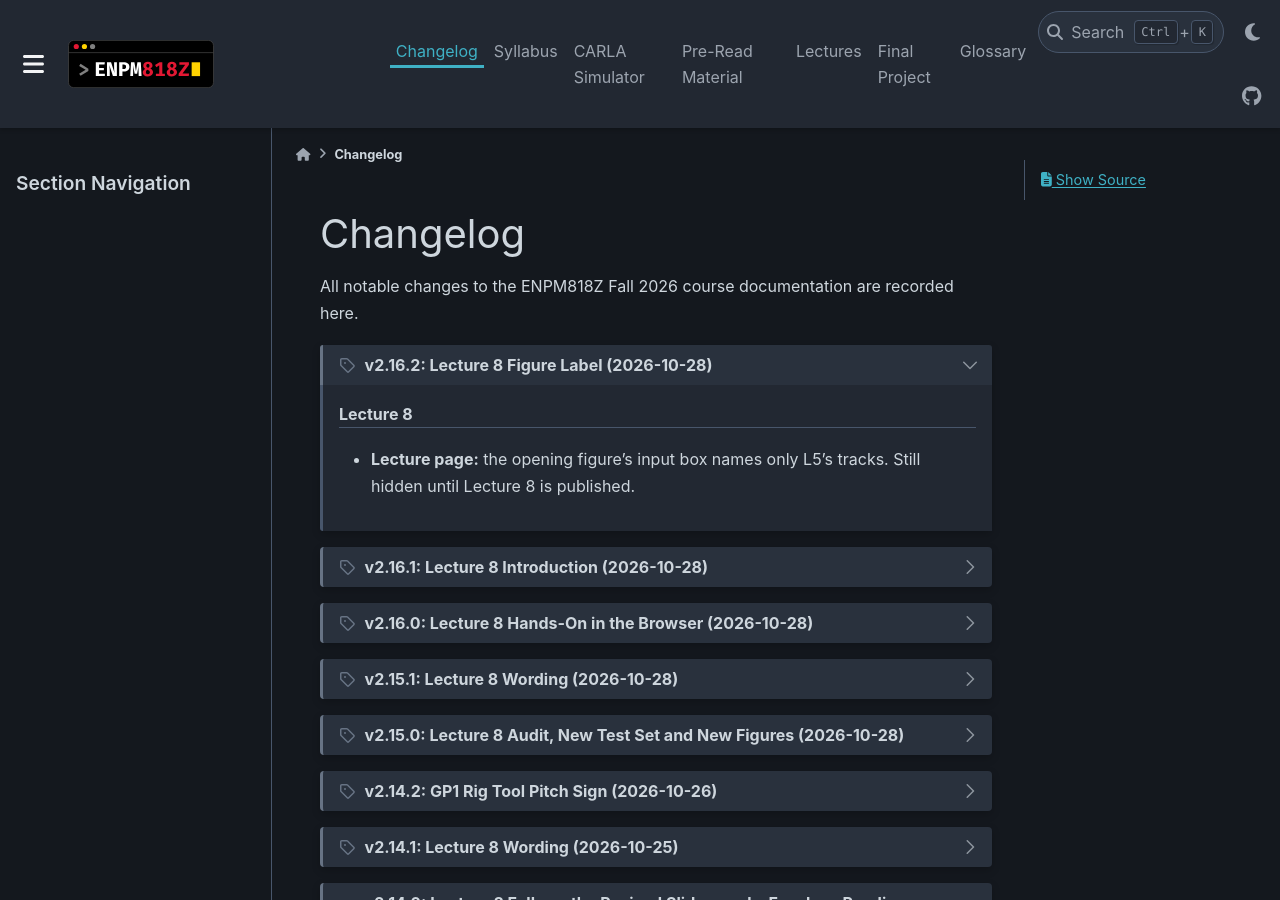
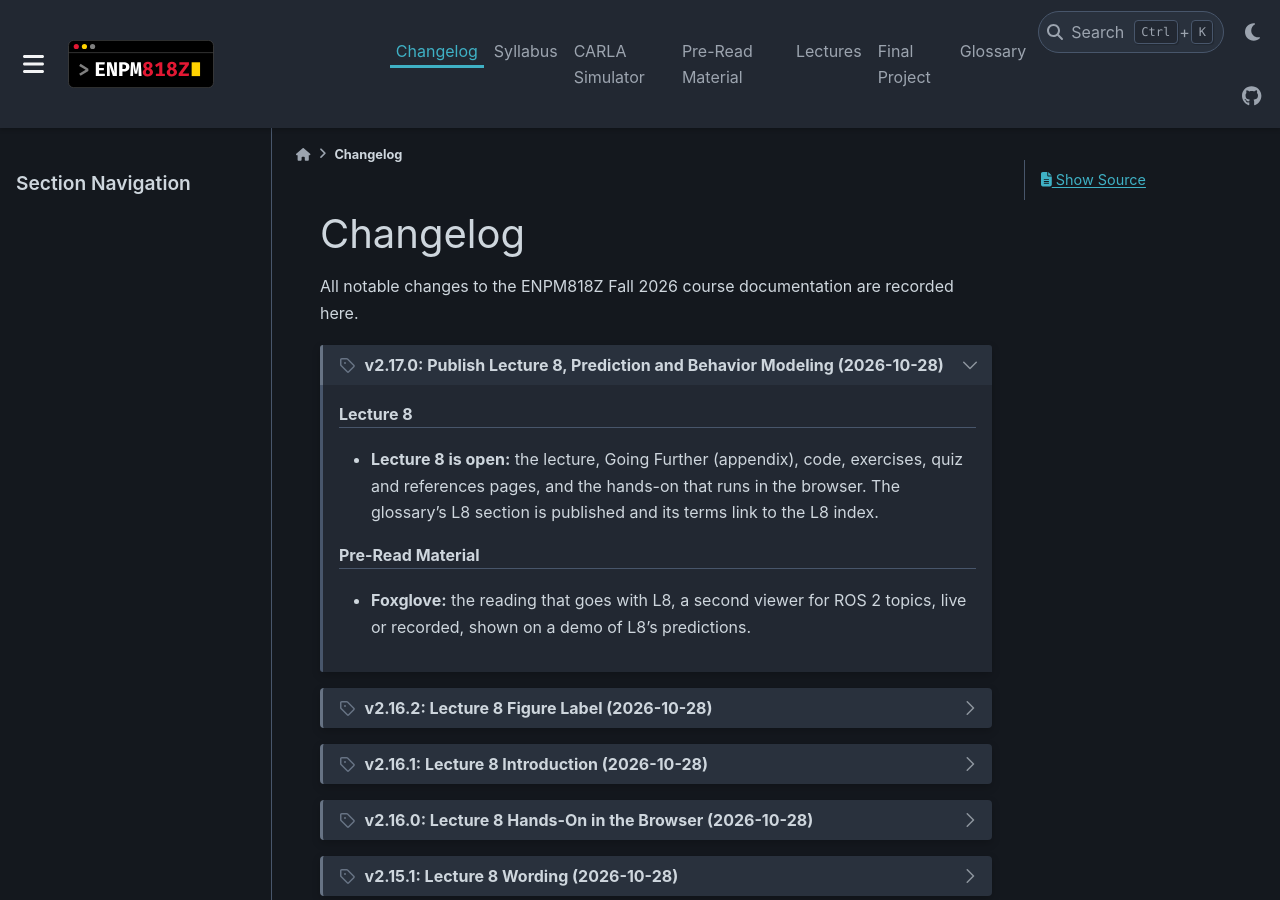
Before and after one commit to zeidk/enpm818z-fall-2026-docs, a Sphinx documentation site: the page built from docs/source/changelog/changelog.rst, in a window 1280 px wide and 900 px high. Built offline with Sphinx 7.4.7 and the PyData theme 0.15.4, drawn with Linux system fonts in a browser that asks for light colours; pages that are not in the unit, such as notebooks, are missing from menus.

Commit message:
Publish Lecture 8, Prediction and Behavior Modeling (v2.17.0)
L8 leaves HIDDEN_LECTURES and joins the lectures toctree; the glossary's L8
section is published and its 20 lecture tags link to the L8 index; the
Foxglove pre-read opens with it. L1 to L8 are open.

```diff
--- a/docs/source/changelog/changelog.rst
+++ b/docs/source/changelog/changelog.rst
@@ -5,10 +5,26 @@ Changelog
 All notable changes to the ENPM818Z Fall 2026 course documentation are recorded here.
 
 
+.. dropdown:: v2.17.0: Publish Lecture 8, Prediction and Behavior Modeling (2026-10-28)
+   :icon: tag
+   :class-container: sd-border-success
+   :open:
+
+   .. rubric:: Lecture 8
+
+   - **Lecture 8 is open:** the lecture, Going Further (appendix), code,
+     exercises, quiz and references pages, and the hands-on that runs in the
+     browser. The glossary's L8 section is published and its terms link to
+     the L8 index.
+
+   .. rubric:: Pre-Read Material
+
+   - **Foxglove:** the reading that goes with L8, a second viewer for ROS 2
+     topics, live or recorded, shown on a demo of L8's predictions.
+
 .. dropdown:: v2.16.2: Lecture 8 Figure Label (2026-10-28)
    :icon: tag
    :class-container: sd-border-success
-   :open:
 
    .. rubric:: Lecture 8
 
--- a/docs/source/conf.py
+++ b/docs/source/conf.py
@@ -44,10 +44,10 @@ templates_path = ["_templates"]
 # ---------------------------------------------------------------------------
 # What is published.
 #
-# L1 to L7 are published in full (L5 since 2026-10-10, L6 since 2026-10-11,
-# L7 since 2026-10-24).
+# L1 to L8 are published in full (L5 since 2026-10-10, L6 since 2026-10-11,
+# L7 since 2026-10-24, L8 and its Foxglove reading since 2026-10-28).
 #
-# L8 to L13 are hidden completely: they do not match the syllabus yet and
+# L9 to L13 are hidden completely: they do not match the syllabus yet and
 # open one at a time as their decks are finished. To reopen lecture N:
 #   1. remove N from HIDDEN_LECTURES below,
 #   2. restore its line in the toctree of lectures/index.rst,
@@ -56,7 +56,7 @@ templates_path = ["_templates"]
 #      pages that mention it.
 # The source files stay on disk.
 # ---------------------------------------------------------------------------
-HIDDEN_LECTURES = range(8, 14)
+HIDDEN_LECTURES = range(9, 14)
 
 exclude_patterns = [f"lectures/lecture{n}/**" for n in HIDDEN_LECTURES]
 
@@ -64,11 +64,6 @@ exclude_patterns = [f"lectures/lecture{n}/**" for n in HIDDEN_LECTURES]
 # Remove an entry here (and restore its toctree line in
 # assignments/index.rst) to publish it.
 exclude_patterns += [f"assignments/gp{n}.rst" for n in range(3, 5)]
-
-# The Foxglove reading (after L8) is held back with L8. To publish it: remove
-# this line, add "foxglove" to the toctree of preread/index.rst and its row to
-# the table there (When: After L8), in the same change that reopens L8.
-exclude_patterns += ["preread/foxglove.rst"]
 
 # ---------------------------------------------------------------------------
 # PyData Sphinx Theme
--- a/docs/source/lectures/index.rst
+++ b/docs/source/lectures/index.rst
@@ -15,7 +15,7 @@ The lectures in ENPM818Z follow a progressive structure, starting with the auton
 Schedule
 --------
 
-L1 to L7 are open. The later lectures open here one at a time, as their
+L1 to L8 are open. The later lectures open here one at a time, as their
 slides are finished; the table shows the plan.
 
 .. list-table::
@@ -78,11 +78,11 @@ slides are finished; the table shows the plan.
    lecture5/l5_index
    lecture6/l6_index
    lecture7/l7_index
+   lecture8/l8_index
 
 ..
    Hidden until each deck is finished (see HIDDEN_LECTURES in conf.py).
    To reopen a lecture, move its line back into the toctree above.
-   lecture8/l8_index
    lecture9/l9_index
    lecture10/l10_index
    lecture11/l11_index
--- a/docs/source/preread/index.rst
+++ b/docs/source/preread/index.rst
@@ -41,6 +41,10 @@ That material lives here. **Each page states when to read it.** Most are read
      - After L6
      - Camera model, ORB, stereo depth, PnP tracking, a bag of visual words,
        and a robust back end, on the L6 route recorded with a stereo camera.
+   * - :doc:`Foxglove </preread/foxglove>`
+     - After L8
+     - A web viewer for live ROS 2 topics and recorded drives, on a demo
+       that shows L8's predictions.
    * - :doc:`Automotive Cybersecurity </preread/cybersecurity>`
      - Before L13
      - Attack surfaces, ISO/SAE 21434, and TARA. Supports the L13
@@ -56,4 +60,5 @@ That material lives here. **Each page states when to read it.** Most are read
    detector-grading
    slam-lidar
    slam-visual
+   foxglove
    cybersecurity
```
Also changed, not shown: docs/source/glossary/glossary.rst (+22 -22 lines).
